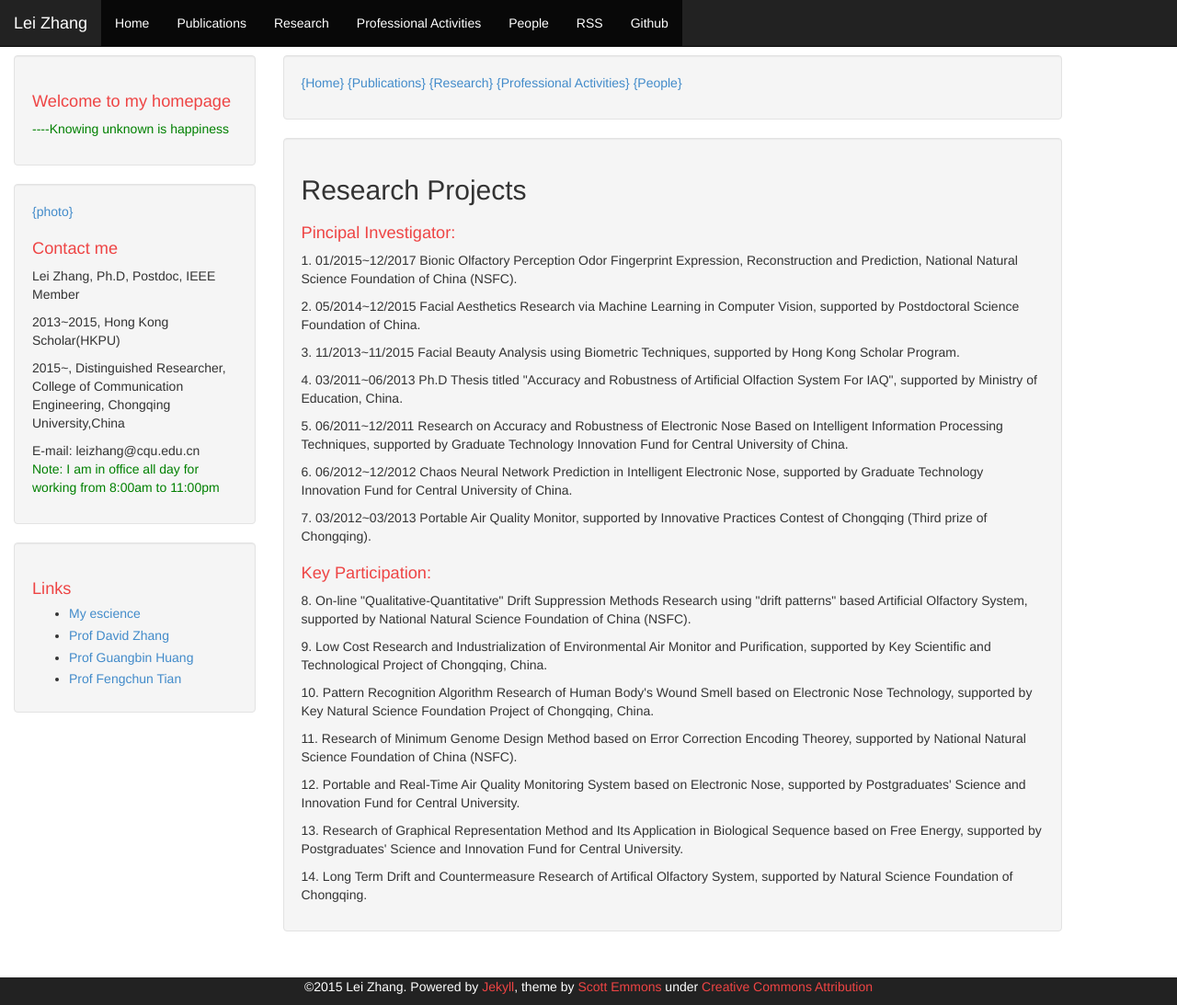
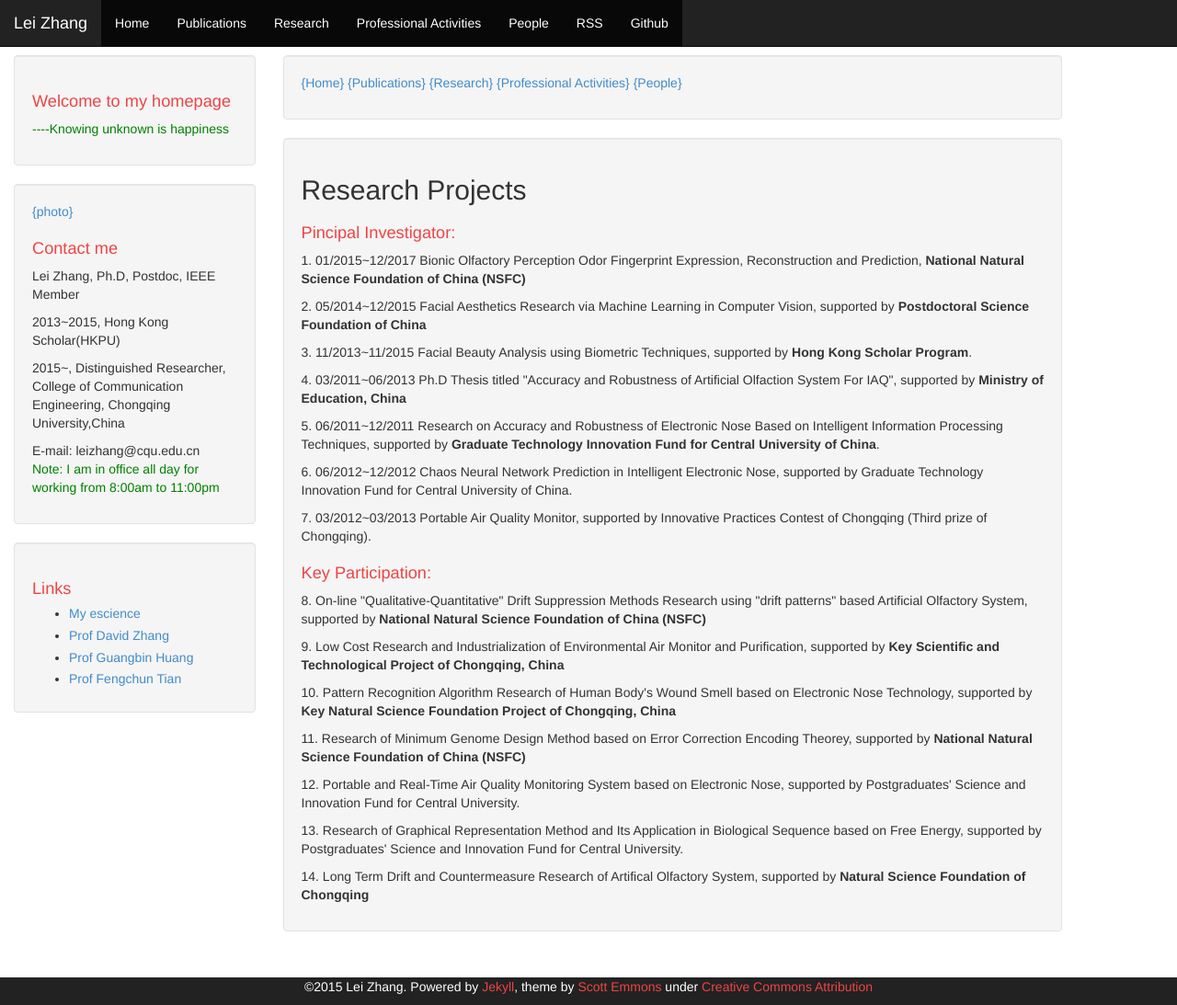
Before and after one commit to DrLeiZhang/website, a Jekyll site: the page built from research.html, in a window 1280 px wide and 1093 px high. Shown: the whole window at 92% size. Built offline with Jekyll 4.4.1, drawn with Linux system fonts in a browser that asks for light colours; Markdown is read by kramdown in place of the engine named in the settings.

Commit message:
Update
Signed-off-by: leizhang@cqu.edu.cn <leizhang@cqu.edu.cn>

```diff
--- a/research.html
+++ b/research.html
@@ -10,20 +10,20 @@ layout: default
 <h2> Research Projects</h2>
 
 <h1>Pincipal Investigator:</h1>
-<p>1. 01/2015~12/2017 Bionic Olfactory Perception Odor Fingerprint Expression, Reconstruction and Prediction, National Natural Science Foundation of China (NSFC).</p>
-<p>2. 05/2014~12/2015 Facial Aesthetics Research via Machine Learning in Computer Vision, supported by Postdoctoral Science Foundation of China. </p>
-<p>3. 11/2013~11/2015 Facial Beauty Analysis using Biometric Techniques, supported by Hong Kong Scholar Program. </p>
-<p>4. 03/2011~06/2013 Ph.D Thesis titled "Accuracy and Robustness of Artificial Olfaction System For IAQ", supported by Ministry of Education, China.</p>
-<p>5. 06/2011~12/2011 Research on Accuracy and Robustness of Electronic Nose Based on Intelligent Information Processing Techniques, supported by Graduate Technology Innovation Fund for Central University of China.</p>
+<p>1. 01/2015~12/2017 Bionic Olfactory Perception Odor Fingerprint Expression, Reconstruction and Prediction, <B>National Natural Science Foundation of China (NSFC)</B></p>
+<p>2. 05/2014~12/2015 Facial Aesthetics Research via Machine Learning in Computer Vision, supported by <B>Postdoctoral Science Foundation of China</B> </p>
+<p>3. 11/2013~11/2015 Facial Beauty Analysis using Biometric Techniques, supported by <B>Hong Kong Scholar Program</B>. </p>
+<p>4. 03/2011~06/2013 Ph.D Thesis titled "Accuracy and Robustness of Artificial Olfaction System For IAQ", supported by <B>Ministry of Education, China</B></p>
+<p>5. 06/2011~12/2011 Research on Accuracy and Robustness of Electronic Nose Based on Intelligent Information Processing Techniques, supported by <B>Graduate Technology Innovation Fund for Central University of China</B>.</p>
 <p>6. 06/2012~12/2012 Chaos Neural Network Prediction in Intelligent Electronic Nose, supported by Graduate Technology Innovation Fund for Central University of China.</p>
 <p>7. 03/2012~03/2013 Portable Air Quality Monitor, supported by Innovative Practices Contest of Chongqing (Third prize of Chongqing).</p>
 
 <h1>Key Participation:</h1>
-<p>8. On-line "Qualitative-Quantitative" Drift Suppression Methods Research using "drift patterns" based Artificial Olfactory System, supported by National Natural Science Foundation of China (NSFC).</p>
-<p>9. Low Cost Research and Industrialization of Environmental Air Monitor and Purification, supported by Key Scientific and Technological Project of Chongqing, China. </p>
-<p>10. Pattern Recognition Algorithm Research of Human Body's Wound Smell based on Electronic Nose Technology, supported by Key Natural Science Foundation Project of Chongqing, China.</p>
-<p>11. Research of Minimum Genome Design Method based on Error Correction Encoding Theorey, supported by National Natural Science Foundation of China (NSFC). </p>
+<p>8. On-line "Qualitative-Quantitative" Drift Suppression Methods Research using "drift patterns" based Artificial Olfactory System, supported by <B>National Natural Science Foundation of China (NSFC)</B></p>
+<p>9. Low Cost Research and Industrialization of Environmental Air Monitor and Purification, supported by <B>Key Scientific and Technological Project of Chongqing, China</B> </p>
+<p>10. Pattern Recognition Algorithm Research of Human Body's Wound Smell based on Electronic Nose Technology, supported by <B>Key Natural Science Foundation Project of Chongqing, China</B></p>
+<p>11. Research of Minimum Genome Design Method based on Error Correction Encoding Theorey, supported by <B>National Natural Science Foundation of China (NSFC)</B> </p>
 <p>12. Portable and Real-Time Air Quality Monitoring System based on Electronic Nose, supported by Postgraduates'  Science and Innovation Fund for Central University.</p>
 <p>13. Research of Graphical Representation Method and Its Application in Biological Sequence based on Free Energy, supported by Postgraduates'  Science and Innovation Fund for Central University.</p>
-<p>14. Long Term Drift and Countermeasure Research of Artifical Olfactory System, supported by Natural Science Foundation of Chongqing.</p>
+<p>14. Long Term Drift and Countermeasure Research of Artifical Olfactory System, supported by <B>Natural Science Foundation of Chongqing</B></p>
 </div>
```
